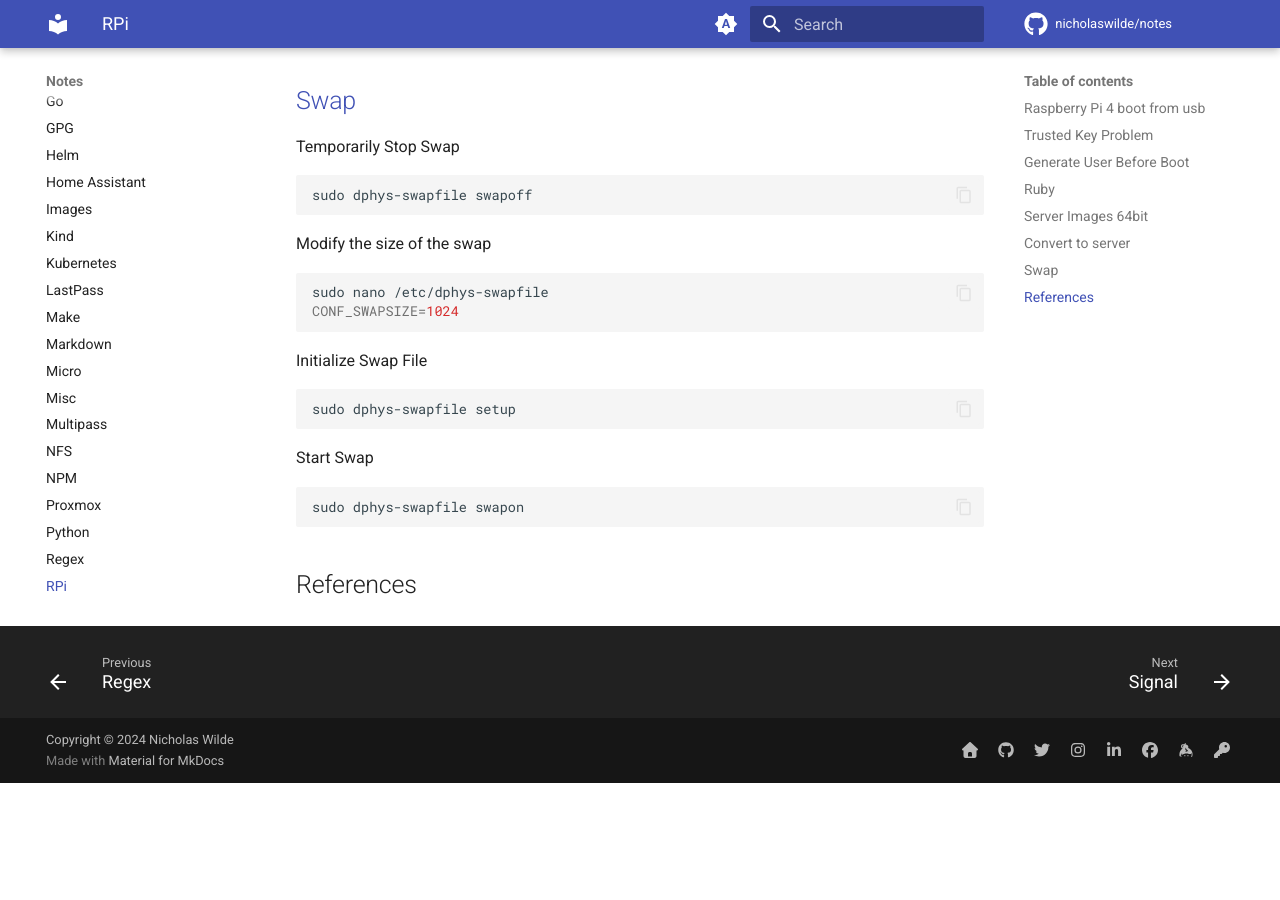
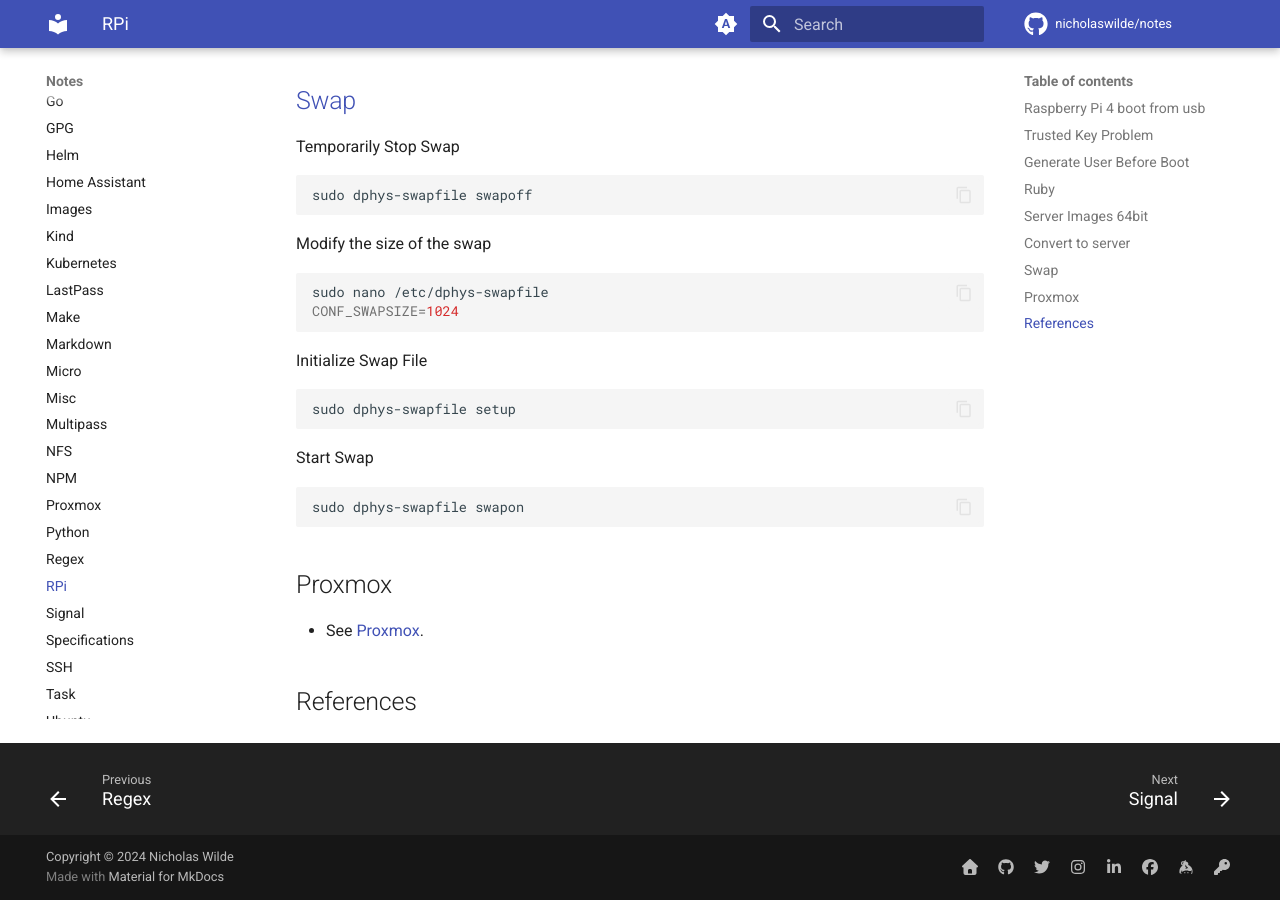
Before and after one commit to nicholaswilde/notes, an MkDocs documentation site: the page built from docs/rpi.md, in a window 1280 px wide and 900 px high, scrolled down 1740 px. Built offline with MkDocs 1.6.1 and Material for MkDocs 9.7.7, drawn with Linux system fonts in a browser that asks for light colours; comment, search, counter and statistics services are not loaded; before the commit the page ends 2523 px from its top, so only the background shows below that.

Commit message:
Update rpi.md

````diff
--- a/docs/rpi.md
+++ b/docs/rpi.md
@@ -111,8 +111,13 @@
 sudo dphys-swapfile swapon
 ```
 
+## Proxmox
+
+- See [Proxmox][4].
+
 ## References
 
 [1]: <https://www.makeuseof.com/how-to-boot-raspberry-pi-ssd-permanent-storage/>
 [2]: <https://www.raspberrypi.com/news/raspberry-pi-bullseye-update-april-2022/>
 [3]: <https://askubuntu.com/a/1408456>
+[4]: <https://nicholaswilde.io/notes/proxmox/#raspberry-pi-4>
````
